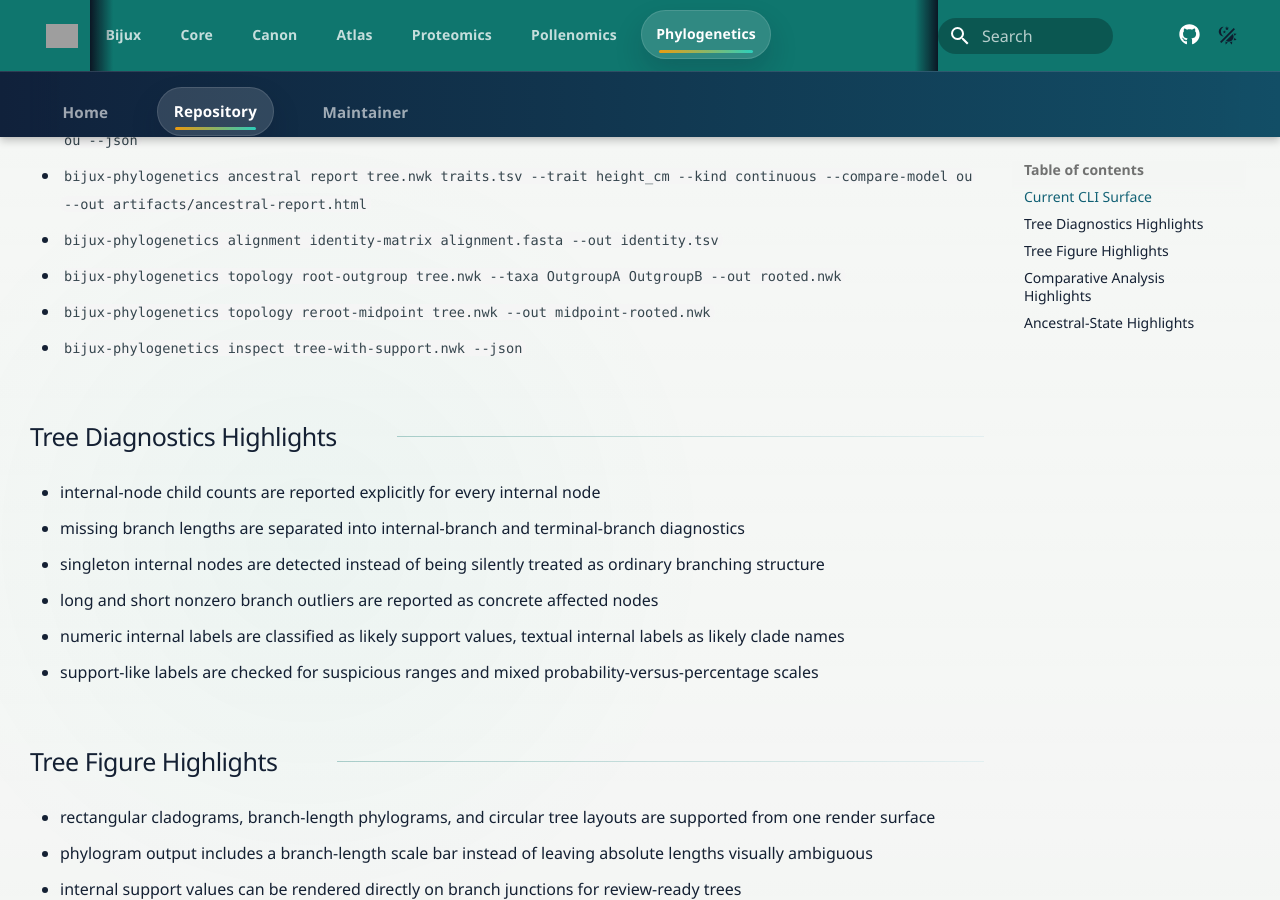
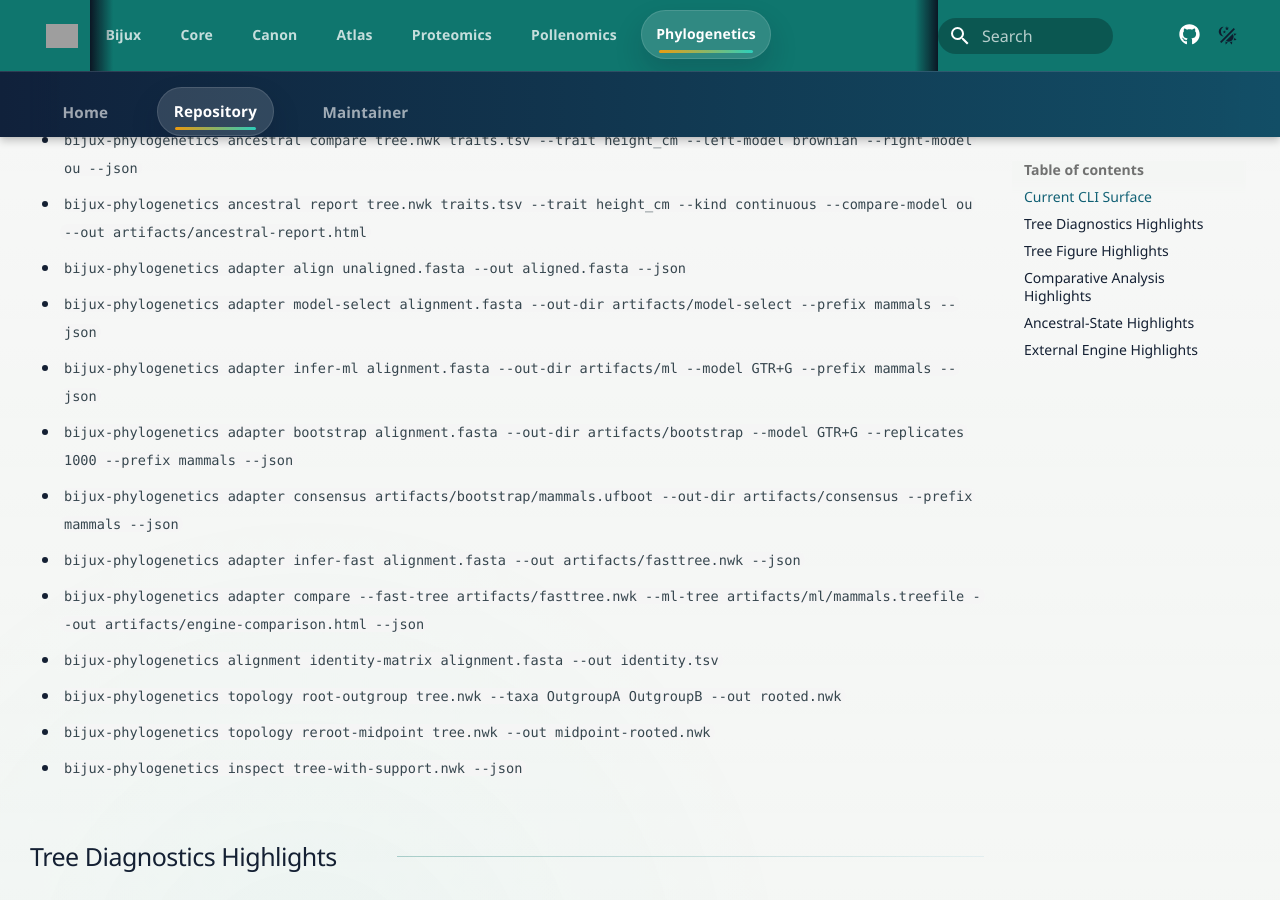
Before and after one commit to bijux/bijux-phylogenetics, an MkDocs documentation site: the page built from docs/01-bijux-phylogenetics/index.md, in a window 1280 px wide and 900 px high, scrolled down 1175 px. Built offline with MkDocs 1.6.1 and Material for MkDocs 9.7.7, drawn with Linux system fonts in a browser that asks for light colours; comment, search, counter and statistics services are not loaded; some of the changed text lies outside the part shown; grey boxes are pictures that could not be loaded.

Commit message:
docs(site): add external engine adapter overview

```diff
--- a/docs/01-bijux-phylogenetics/index.md
+++ b/docs/01-bijux-phylogenetics/index.md
@@ -12,8 +12,9 @@
 `bijux-phylogenetics` provides a governed Python surface for tree validation,
 inspection, comparison, metadata linkage, alignment trimming, coding-sequence
 translation, explicit rooting transforms, comparative trait analysis,
-ancestral-state reconstruction, deterministic tree rendering, publication
-figure packaging, evidence bundles, and HTML report generation.
+ancestral-state reconstruction, external engine orchestration, deterministic
+tree rendering, publication figure packaging, evidence bundles, and HTML
+report generation.
 
 The repository intentionally does not reimplement inference engines. Its
 current product surface is the reproducible orchestration and evidence layer
@@ -39,6 +40,13 @@
 - `bijux-phylogenetics ancestral discrete tree.nwk traits.tsv --trait habitat --json`
 - `bijux-phylogenetics ancestral compare tree.nwk traits.tsv --trait height_cm --left-model brownian --right-model ou --json`
 - `bijux-phylogenetics ancestral report tree.nwk traits.tsv --trait height_cm --kind continuous --compare-model ou --out artifacts/ancestral-report.html`
+- `bijux-phylogenetics adapter align unaligned.fasta --out aligned.fasta --json`
+- `bijux-phylogenetics adapter model-select alignment.fasta --out-dir artifacts/model-select --prefix mammals --json`
+- `bijux-phylogenetics adapter infer-ml alignment.fasta --out-dir artifacts/ml --model GTR+G --prefix mammals --json`
+- `bijux-phylogenetics adapter bootstrap alignment.fasta --out-dir artifacts/bootstrap --model GTR+G --replicates 1000 --prefix mammals --json`
+- `bijux-phylogenetics adapter consensus artifacts/bootstrap/mammals.ufboot --out-dir artifacts/consensus --prefix mammals --json`
+- `bijux-phylogenetics adapter infer-fast alignment.fasta --out artifacts/fasttree.nwk --json`
+- `bijux-phylogenetics adapter compare --fast-tree artifacts/fasttree.nwk --ml-tree artifacts/ml/mammals.treefile --out artifacts/engine-comparison.html --json`
 - `bijux-phylogenetics alignment identity-matrix alignment.fasta --out identity.tsv`
 - `bijux-phylogenetics topology root-outgroup tree.nwk --taxa OutgroupA OutgroupB --out rooted.nwk`
 - `bijux-phylogenetics topology reroot-midpoint tree.nwk --out midpoint-rooted.nwk`
@@ -75,3 +83,10 @@
 - discrete ancestral-state reconstruction supports Fitch parsimony with explicit ambiguous state sets and node-level probability summaries
 - uncertainty is surfaced directly through continuous confidence intervals and discrete state-probability tables instead of hidden heuristics
 - ancestral trees can be rendered with internal-node labels, exported as deterministic tables, compared across supported continuous models, and bundled into standalone HTML reports
+
+## External Engine Highlights
+
+- MAFFT-, trimAl-, IQ-TREE-, and FastTree-style workflows are exposed through one governed adapter surface instead of ad hoc shell snippets
+- every engine workflow records the resolved executable, exact command vector, version output, stdout, stderr, and extracted warning lines in a deterministic manifest
+- model selection emits a stable selected-model artifact, ML inference emits validated Newick trees, and bootstrap workflows retain both support trees and bootstrap tree sets
+- fast approximate and ML trees can be compared through the same topology, clade, support, and branch-length report surface already used for native tree comparison
```
